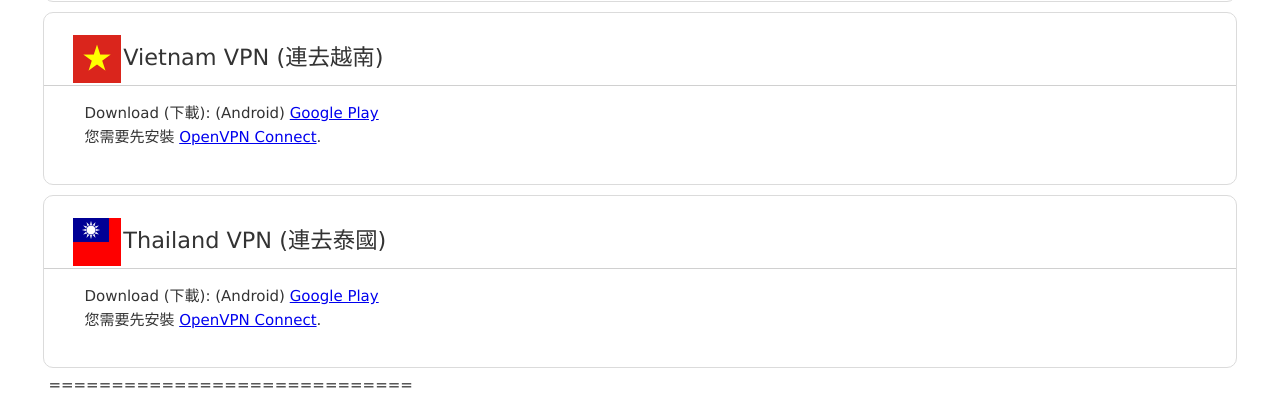
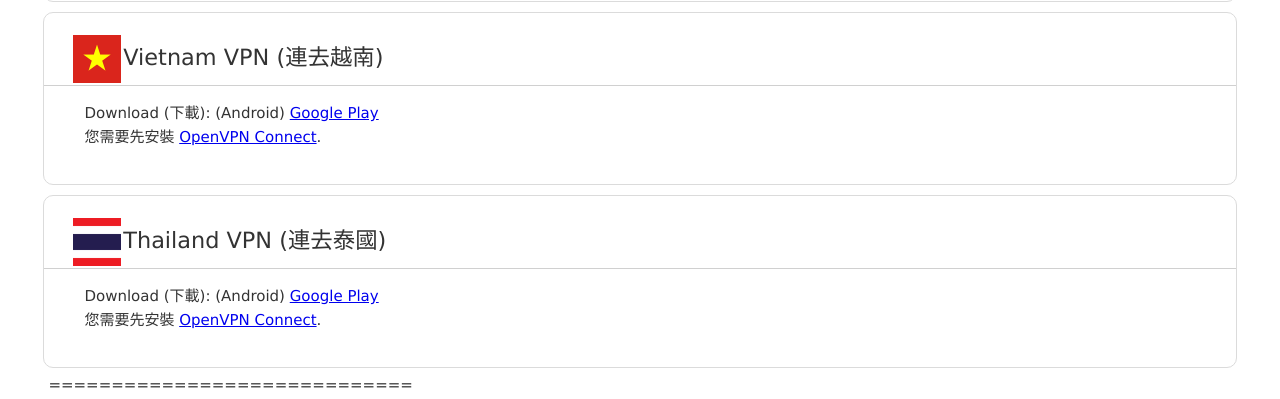
Before and after one commit to max32002/imaxliveWeb, a plain HTML site: page index.htm in a window 1280 px wide. Shown: the part 2300-2699 px from the top of the page. Drawn offline with Linux system fonts and the light colour scheme.

Commit message:
add thailand vpn, fix icon wrong.

```diff
--- a/index.htm
+++ b/index.htm
@@ -214,7 +214,7 @@ img.screenshot{
     <div id="contentwrap">
         <div id="content">
            <p>
-<h2><img src='images/taiwanvpn_icon_96.png' class="appicon"/>Thailand VPN (連去泰國)</h2>
+<h2><img src='images/thailandvpn_icon_96.png' class="appicon"/>Thailand VPN (連去泰國)</h2>
 <hr/>
 <ul>
 <li>Download (下載): (Android)
```
